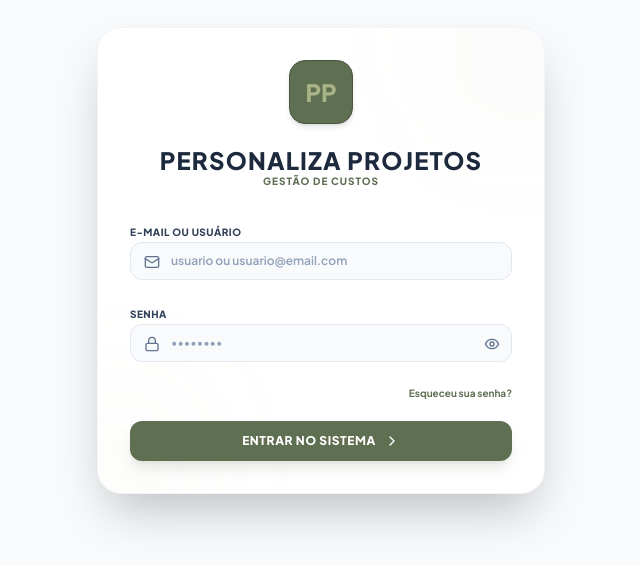
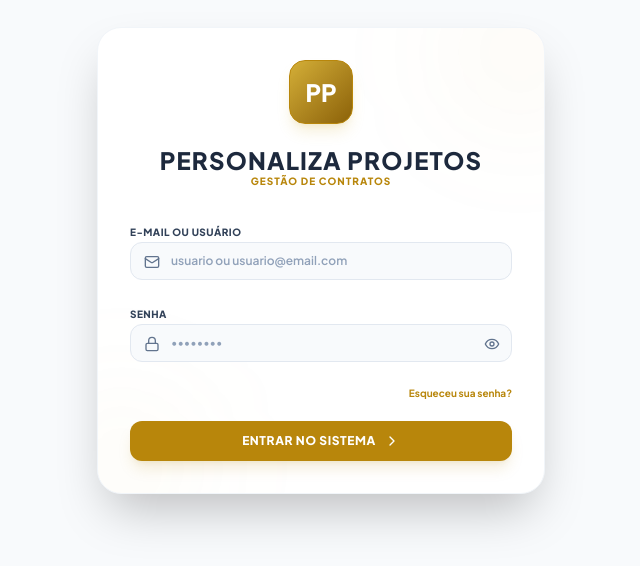
Before and after one commit to RegisCom/PersonalizaProjetos, a React (Vite) app: page / in a window 1280 px wide. Shown: the part 140-706 px from the top of the page, without its empty margins (319-959 px from the left). Built offline with nearby package versions, Linux system fonts and the light colour scheme; no server answers.

Commit message:
refactor: update branding to focus on contracts
Rebranded the system from "Gestão de Custos" to "Gestão de Contratos" across the UI, metadata, and visual assets, including updates to associated color themes.

```diff
--- a/index.html
+++ b/index.html
@@ -5,10 +5,10 @@
     <meta name="viewport" content="width=device-width, initial-scale=1.0" />
     <meta name="google" content="notranslate" />
     <link rel="icon" type="image/svg+xml" href="/favicon.svg" />
-    <title>Personaliza Projetos - Gestão de Custos e Orçamentos</title>
-    <meta name="description" content="Sistema profissional de gestão de custos de obras desenvolvido para substituir planilhas operacionais de orçamento." />
-    <meta property="og:title" content="Personaliza Projetos - Gestão de Custos e Orçamentos" />
-    <meta property="og:description" content="Sistema profissional de gestão de custos de obras desenvolvido para substituir planilhas operacionais de orçamento." />
+    <title>Personaliza Projetos - Gestão de Contratos e Orçamentos</title>
+    <meta name="description" content="Sistema profissional de gestão de contratos de obras desenvolvido para substituir planilhas operacionais de orçamento." />
+    <meta property="og:title" content="Personaliza Projetos - Gestão de Contratos e Orçamentos" />
+    <meta property="og:description" content="Sistema profissional de gestão de contratos de obras desenvolvido para substituir planilhas operacionais de orçamento." />
   </head>
   <body>
     <div id="root"></div>
--- a/metadata.json
+++ b/metadata.json
@@ -1,6 +1,6 @@
 {
   "name": "Centro de Custos Obras",
-  "description": "Sistema profissional de gestão de custos de obras desenvolvido para substituir planilhas operacionais de orçamento.",
+  "description": "Sistema profissional de gestão de contratos de obras desenvolvido para substituir planilhas operacionais de orçamento.",
   "requestFramePermissions": [],
   "majorCapabilities": [
     "MAJOR_CAPABILITY_SERVER_SIDE_GEMINI_API"
--- a/src/App.tsx
+++ b/src/App.tsx
@@ -749,7 +749,7 @@ function AppContent() {
               )}
               <div>
                 <h2 className="text-sm font-black tracking-wider text-white leading-tight group-hover:text-brand-accent transition-colors">PERSONALIZA PROJETOS</h2>
-                <p className="text-[9px] font-bold text-[#a9b388] uppercase tracking-widest mt-0.5 leading-none">Gestão de Custos</p>
+                <p className="text-[9px] font-bold text-[#E5C158] uppercase tracking-widest mt-0.5 leading-none">Gestão de Contratos</p>
               </div>
             </div>
 
@@ -863,7 +863,7 @@ function AppContent() {
                     <ListChecks className="w-4 h-4 text-brand-accent/50" />
                     <span>Etapas do Contrato</span>
                   </div>
-                  <Lock className="w-3.5 h-3.5 text-[#a9b388] opacity-70 animate-pulse" />
+                  <Lock className="w-3.5 h-3.5 text-brand-accent opacity-70 animate-pulse" />
                 </button>
               )}
 
@@ -1201,7 +1201,7 @@ function AppContent() {
                 </div>
                 <div className="min-w-0 flex-1">
                   <p className="text-[11px] font-bold text-brand-text-primary truncate leading-none">{user?.nome}</p>
-                  <p className="text-[9px] font-bold text-[#a9b388] uppercase tracking-wider mt-1 leading-none">{user?.nivel}</p>
+                  <p className="text-[9px] font-bold text-[#B8860B] uppercase tracking-wider mt-1 leading-none">{user?.nivel}</p>
                 </div>
 
                 <button
@@ -1238,7 +1238,7 @@ function AppContent() {
                         </div>
                         <div className="min-w-0 flex-1">
                           <p className="text-xs font-black text-slate-800 truncate leading-tight">{user?.nome}</p>
-                          <p className="text-[10px] font-extrabold text-[#a9b388] uppercase tracking-widest mt-0.5 leading-none">{user?.nivel}</p>
+                          <p className="text-[10px] font-extrabold text-[#B8860B] uppercase tracking-widest mt-0.5 leading-none">{user?.nivel}</p>
                         </div>
                       </div>
 
@@ -1385,7 +1385,7 @@ function AppContent() {
                     <rect x="60" y="10" width="6" height="70" fill="#B45309" rx="1" />
 
                     {/* Slot at x=75 is vacant / missing brise-soleil - highlighted as target */}
-                    <rect x="75" y="10" width="6" height="70" fill="none" stroke="#a9b388" strokeWidth="1.5" strokeDasharray="3 3" rx="1" opacity="0.8" />
+                    <rect x="75" y="10" width="6" height="70" fill="none" stroke="#D4AF37" strokeWidth="1.5" strokeDasharray="3 3" rx="1" opacity="0.8" />
 
                     <rect x="105" y="10" width="6" height="70" fill="#B45309" rx="1" />
                     <rect x="120" y="10" width="6" height="70" fill="#B45309" rx="1" />
@@ -1420,8 +1420,8 @@ function AppContent() {
                     style={{ y: 20 }}
                   >
                     {/* Helmet */}
-                    <path d="M -2 12 C -2 3, 16 3, 16 12 Z" fill="#a9b388" />
-                    <line x1="-5" y1="12" x2="19" y2="12" stroke="#a9b388" strokeWidth="2.5" strokeLinecap="round" />
+                    <path d="M -2 12 C -2 3, 16 3, 16 12 Z" fill="#D4AF37" />
+                    <line x1="-5" y1="12" x2="19" y2="12" stroke="#B8860B" strokeWidth="2.5" strokeLinecap="round" />
 
                     {/* Head */}
                     <circle cx="7" cy="21" r="8" fill="#475569" />
@@ -1517,7 +1517,7 @@ function AppContent() {
                       style={{ transformOrigin: "18px 35px" }}
                     >
                       {/* Wood textured Brise-soleil louver */}
-                      <rect x="0" y="0" width="6" height="70" fill="#a9b388" stroke="#B45309" strokeWidth="1" rx="1.5" />
+                      <rect x="0" y="0" width="6" height="70" fill="#D4AF37" stroke="#B45309" strokeWidth="1" rx="1.5" />
                       <circle cx="3" cy="5" r="2.2" fill="#334155" />
                       <circle cx="3" cy="65" r="2.2" fill="#334155" />
                     </motion.g>
--- a/src/components/ContractStepsView.tsx
+++ b/src/components/ContractStepsView.tsx
@@ -523,13 +523,13 @@ export default function ContractStepsView() {
 
                     {/* N° Pedido alphanumeric highlighted card */}
                     <div className="space-y-1 w-full flex-1">
-                      <label className="flex items-center gap-1 text-[10px] font-extrabold text-brand-text-secondary uppercase tracking-widest text-[#a9b388]">
+                      <label className="flex items-center gap-1 text-[10px] font-extrabold text-brand-text-secondary uppercase tracking-widest text-[#B8860B]">
                         <Hash className="w-3.5 h-3.5 text-brand-accent shrink-0" />
                         N° Pedido:
                       </label>
                       <input
                         type="text"
-                        className="w-full text-xs font-extrabold font-mono py-1.5 px-2 bg-white border border-[#a9b388]/30 text-brand-primary placeholder:text-slate-300 focus:outline-hidden focus:ring-1 focus:ring-[#a9b388] rounded-lg transition-all focus:border-[#a9b388]"
+                        className="w-full text-xs font-extrabold font-mono py-1.5 px-2 bg-white border border-[#D4AF37]/30 text-brand-primary placeholder:text-slate-300 focus:outline-hidden focus:ring-1 focus:ring-[#D4AF37] rounded-lg transition-all focus:border-[#D4AF37]"
                         placeholder="Ex: PED-1200"
                         value={drafts.numeroPedido}
                         onChange={(e) => handleDraftChange(p.id, "numeroPedido", e.target.value)}
--- a/src/components/LevantamentosView.tsx
+++ b/src/components/LevantamentosView.tsx
@@ -695,7 +695,7 @@ export default function LevantamentosView() {
       <div className="flex flex-col gap-4 sm:flex-row sm:items-center sm:justify-between">
         <div>
           <h1 className="text-2xl font-black text-brand-text-primary tracking-tight flex items-center gap-2">
-            <Coins className="w-6 h-6 text-[#a9b388]" />
+            <Coins className="w-6 h-6 text-[#B8860B]" />
             Levantamentos & Orçamentos
           </h1>
         </div>
@@ -752,8 +752,8 @@ export default function LevantamentosView() {
               {totalMetrosQuadrados.toLocaleString("pt-BR", { minimumFractionDigits: 2, maximumFractionDigits: 2 })} m²
             </div>
           </div>
-          <div className="w-12 h-12 bg-[#a9b388]/10 rounded-full flex items-center justify-center">
-            <Layers className="w-5 h-5 text-[#a9b388]" />
+          <div className="w-12 h-12 bg-[#D4AF37]/15 rounded-full flex items-center justify-center">
+            <Layers className="w-5 h-5 text-[#B8860B]" />
           </div>
         </motion.div>
 
--- a/src/components/LoginView.tsx
+++ b/src/components/LoginView.tsx
@@ -232,14 +232,14 @@ export default function LoginView() {
                   onError={() => setLogoUrl(null)}
                 />
               ) : (
-                <div className="w-16 h-16 rounded-2xl bg-[#5f6f52] border border-[#4a5740] flex items-center justify-center text-[#a9b388] font-black text-2xl shadow-md">
+                <div className="w-16 h-16 rounded-2xl bg-gradient-to-br from-[#D4AF37] to-[#8C6207] border border-[#B8860B] flex items-center justify-center text-white font-black text-2xl shadow-lg shadow-[#D4AF37]/20">
                   PP
                 </div>
               )}
             </div>
             <div className="text-center space-y-1">
               <h1 className="text-2xl font-black tracking-wider text-slate-800 leading-none">PERSONALIZA PROJETOS</h1>
-              <p className="text-[10px] font-extrabold text-[#5f6f52] uppercase tracking-widest leading-none">Gestão de Custos</p>
+              <p className="text-[10px] font-extrabold text-[#B8860B] uppercase tracking-widest leading-none">Gestão de Contratos</p>
             </div>
           </div>
 
--- a/src/components/workflow/WorkflowTimeline.tsx
+++ b/src/components/workflow/WorkflowTimeline.tsx
@@ -68,7 +68,7 @@ export default function WorkflowTimeline({ currentStage }: WorkflowTimelineProps
                   {st}
                 </span>
                 {isActive && (
-                  <span className="text-[9px] font-bold text-[#a9b388] uppercase tracking-widest mt-1 animate-pulse">
+                  <span className="text-[9px] font-bold text-[#B8860B] uppercase tracking-widest mt-1 animate-pulse">
                     Fase Atual
                   </span>
                 )}
--- a/src/index.css
+++ b/src/index.css
@@ -5,15 +5,15 @@
   --font-sans: "Plus Jakarta Sans", "Inter", ui-sans-serif, system-ui, sans-serif;
   --font-mono: "JetBrains Mono", ui-monospace, SFMono-Regular, monospace;
 
-  --color-brand-primary: #5f6f52;
-  --color-brand-secondary: #4a5740;
-  --color-brand-accent: #a9b388;
-  --color-brand-bg: #F7F9FC;
+  --color-brand-primary: #B8860B;
+  --color-brand-secondary: #8C6207;
+  --color-brand-accent: #D4AF37;
+  --color-brand-bg: #FCFDFE;
   --color-brand-surface: #FFFFFF;
-  --color-brand-text-primary: #1F2937;
-  --color-brand-text-secondary: #475569;
+  --color-brand-text-primary: #1C1917;
+  --color-brand-text-secondary: #57534E;
   --color-brand-success: #16A34A;
-  --color-brand-warning: #a9b388;
+  --color-brand-warning: #D4AF37;
   --color-brand-error: #DC2626;
 }
 
```
Also changed, not shown: src/components/ContratosAtivosView.tsx (+20 -20 lines), src/components/ObraDetailView.tsx (+8 -8 lines).
